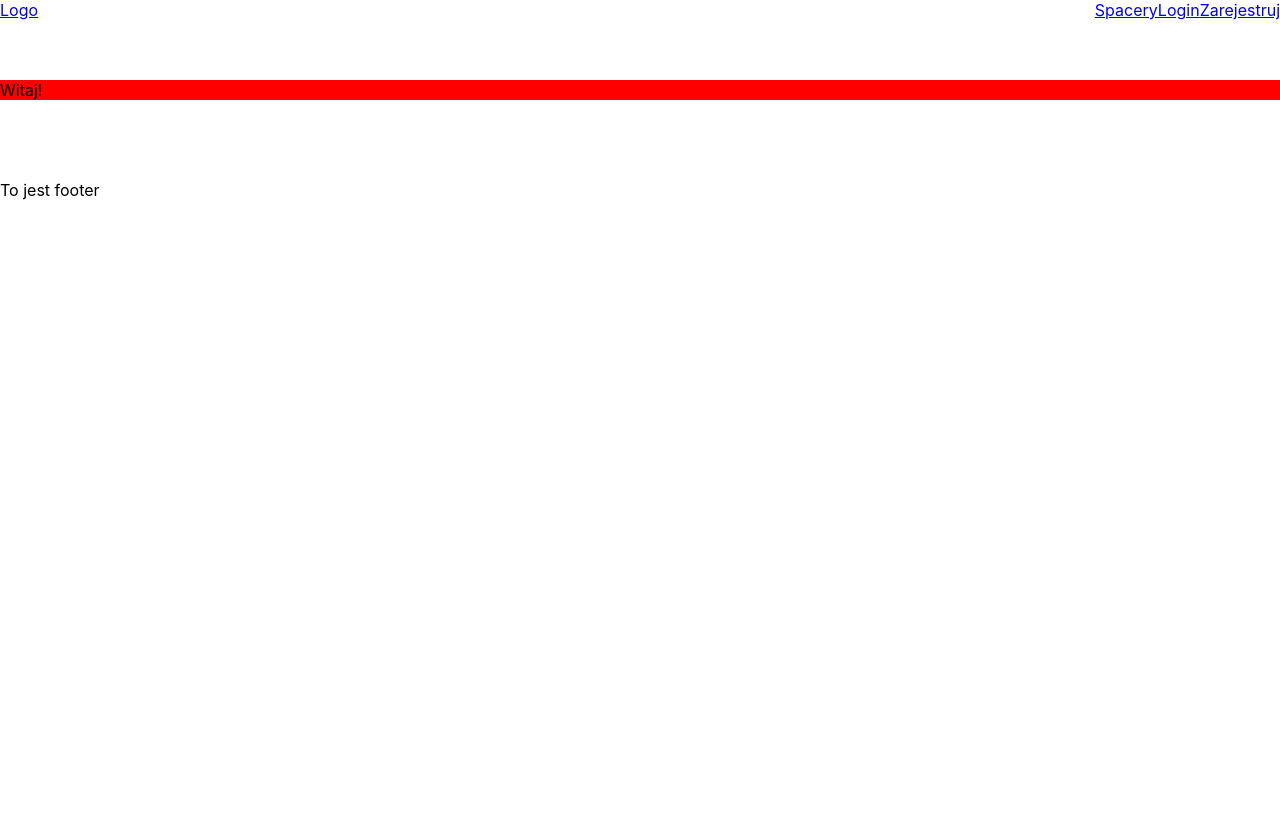
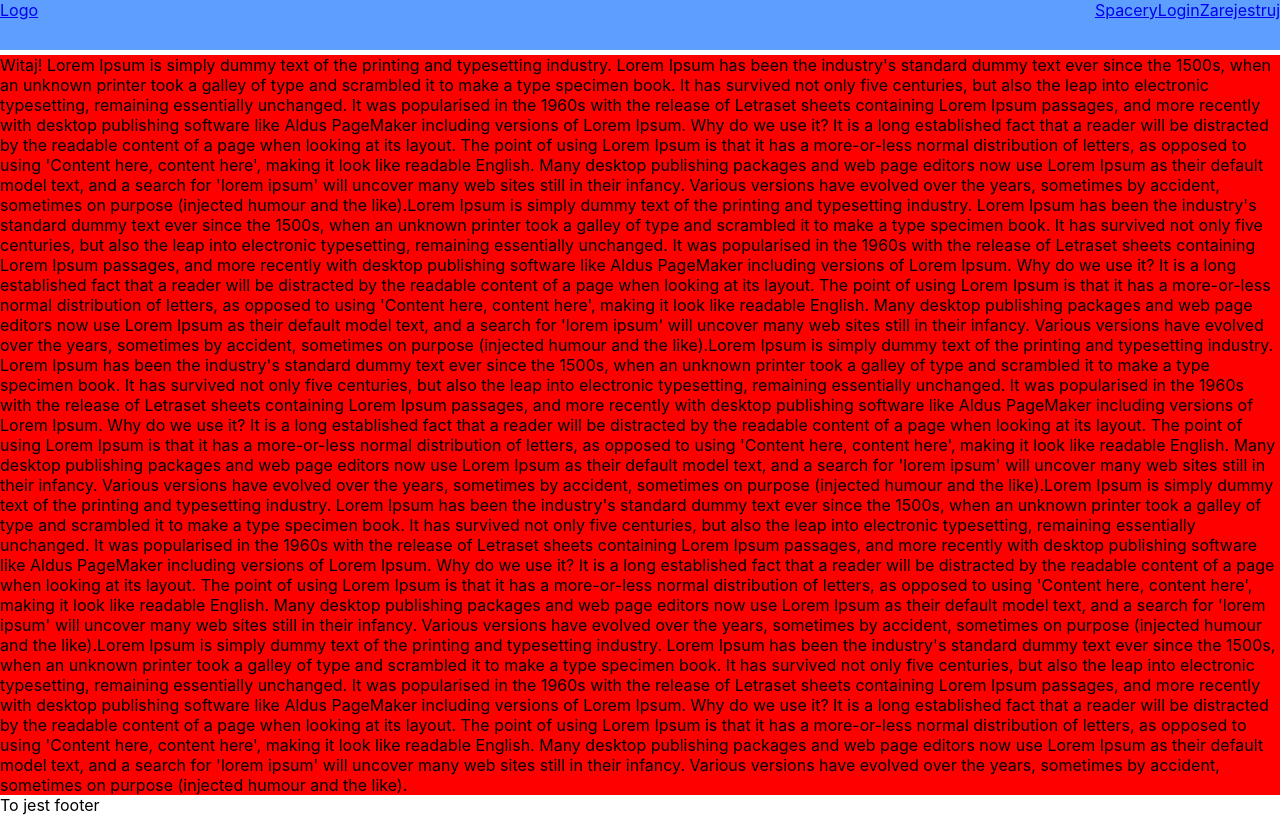
Before and after one commit to TomaszKorenberg/walk-dog, a React (Create React App) app: page / in a window 1280 px wide. Built offline with nearby package versions, Linux system fonts and the light colour scheme.

Commit message:
some styles

```diff
--- a/src/components/App.scss
+++ b/src/components/App.scss
@@ -1,4 +1,14 @@
+/** * Eric Meyer's Reset CSS v2.0 (https://meyerweb.com/eric/tools/css/reset/) * http://cssreset.com */
+html, div, span, applet, object, iframe, h1, h2, h3, h4, h5, h6, p, blockquote, pre, a, abbr, acronym, address, big, cite, code, del, dfn, em, img, ins, kbd, q, s, samp, small, strike, strong, sub, sup, tt, var, b, u, i, center, dl, dt, dd, ol, ul, li, fieldset, form, label, legend, table, caption, tbody, tfoot, thead, tr, th, td, article, aside, canvas, details, embed, figure, figcaption, footer, header, hgroup, menu, nav, output, ruby, section, summary, time, mark, audio, video {
+  margin: 0;
+  padding: 0;
+  border: 0;
+  font-size: 100%;
+  font: inherit;
+  vertical-align: baseline;
+}
+
 main{
-  margin-top: 80px;
+  margin-top: 55px;
   min-height: 100px;
 }
--- a/src/components/Header.jsx
+++ b/src/components/Header.jsx
@@ -1,17 +1,26 @@
 import "./Header.scss";
 import React from "react";
-import {BrowserRouter as Router, Link} from "react-router-dom";
+import { Link} from "react-router-dom";
 
 
 const Header = () => (
     <header>
-
-        <Link to={"/"}>Logo</Link>
-        <div>
-            <Link to={"/walks"}>Spacery</Link>
-            <Link to={"/login"}>Login</Link>
-            <Link to={"/register"}>Zarejestruj</Link>
-        </div>
+        <nav>
+            <li>
+                <Link to={"/"}>Logo</Link>
+            </li>
+            <div className={"menu-right"}>
+                <li className={"menu-right-li"}>
+                    <Link to={"/walks"}>Spacery</Link>
+                </li>
+                <li className={"menu-right-li"}>
+                    <Link to={"/login"}>Login</Link>
+                </li>
+                <li className={"menu-right-li"}>
+                    <Link to={"/register"}>Zarejestruj</Link>
+                </li>
+            </div>
+        </nav>
     </header>
 );
 
--- a/src/components/Header.scss
+++ b/src/components/Header.scss
@@ -1,8 +1,22 @@
-header{
+nav{
   display: flex;
   justify-content: space-between;
   position: fixed;
   width: 100%;
-  height: 80px;
-  top:0px;
+  height: 50px;
+  top: 0px;
+  background-color: #5E9EFF;
 }
+
+li {
+  list-style-type: none;
+}
+
+.menu-right-li:hover{
+  background:#556680
+}
+
+.menu-right{
+  display: flex;
+  justify-content: space-between;
+}
--- a/src/components/pages/DashboardPage.jsx
+++ b/src/components/pages/DashboardPage.jsx
@@ -3,7 +3,23 @@ import React from "react";
 
 
 const DashboardPage = () => (
-    <div className={"dashboard-div"}>Witaj!</div>
+    <div className={"dashboard-div"}>Witaj! Lorem Ipsum is simply dummy text of the printing and typesetting industry. Lorem Ipsum has been the industry's standard dummy text ever since the 1500s, when an unknown printer took a galley of type and scrambled it to make a type specimen book. It has survived not only five centuries, but also the leap into electronic typesetting, remaining essentially unchanged. It was popularised in the 1960s with the release of Letraset sheets containing Lorem Ipsum passages, and more recently with desktop publishing software like Aldus PageMaker including versions of Lorem Ipsum.
+
+        Why do we use it?
+        It is a long established fact that a reader will be distracted by the readable content of a page when looking at its layout. The point of using Lorem Ipsum is that it has a more-or-less normal distribution of letters, as opposed to using 'Content here, content here', making it look like readable English. Many desktop publishing packages and web page editors now use Lorem Ipsum as their default model text, and a search for 'lorem ipsum' will uncover many web sites still in their infancy. Various versions have evolved over the years, sometimes by accident, sometimes on purpose (injected humour and the like).Lorem Ipsum is simply dummy text of the printing and typesetting industry. Lorem Ipsum has been the industry's standard dummy text ever since the 1500s, when an unknown printer took a galley of type and scrambled it to make a type specimen book. It has survived not only five centuries, but also the leap into electronic typesetting, remaining essentially unchanged. It was popularised in the 1960s with the release of Letraset sheets containing Lorem Ipsum passages, and more recently with desktop publishing software like Aldus PageMaker including versions of Lorem Ipsum.
+
+        Why do we use it?
+        It is a long established fact that a reader will be distracted by the readable content of a page when looking at its layout. The point of using Lorem Ipsum is that it has a more-or-less normal distribution of letters, as opposed to using 'Content here, content here', making it look like readable English. Many desktop publishing packages and web page editors now use Lorem Ipsum as their default model text, and a search for 'lorem ipsum' will uncover many web sites still in their infancy. Various versions have evolved over the years, sometimes by accident, sometimes on purpose (injected humour and the like).Lorem Ipsum is simply dummy text of the printing and typesetting industry. Lorem Ipsum has been the industry's standard dummy text ever since the 1500s, when an unknown printer took a galley of type and scrambled it to make a type specimen book. It has survived not only five centuries, but also the leap into electronic typesetting, remaining essentially unchanged. It was popularised in the 1960s with the release of Letraset sheets containing Lorem Ipsum passages, and more recently with desktop publishing software like Aldus PageMaker including versions of Lorem Ipsum.
+
+        Why do we use it?
+        It is a long established fact that a reader will be distracted by the readable content of a page when looking at its layout. The point of using Lorem Ipsum is that it has a more-or-less normal distribution of letters, as opposed to using 'Content here, content here', making it look like readable English. Many desktop publishing packages and web page editors now use Lorem Ipsum as their default model text, and a search for 'lorem ipsum' will uncover many web sites still in their infancy. Various versions have evolved over the years, sometimes by accident, sometimes on purpose (injected humour and the like).Lorem Ipsum is simply dummy text of the printing and typesetting industry. Lorem Ipsum has been the industry's standard dummy text ever since the 1500s, when an unknown printer took a galley of type and scrambled it to make a type specimen book. It has survived not only five centuries, but also the leap into electronic typesetting, remaining essentially unchanged. It was popularised in the 1960s with the release of Letraset sheets containing Lorem Ipsum passages, and more recently with desktop publishing software like Aldus PageMaker including versions of Lorem Ipsum.
+
+        Why do we use it?
+        It is a long established fact that a reader will be distracted by the readable content of a page when looking at its layout. The point of using Lorem Ipsum is that it has a more-or-less normal distribution of letters, as opposed to using 'Content here, content here', making it look like readable English. Many desktop publishing packages and web page editors now use Lorem Ipsum as their default model text, and a search for 'lorem ipsum' will uncover many web sites still in their infancy. Various versions have evolved over the years, sometimes by accident, sometimes on purpose (injected humour and the like).Lorem Ipsum is simply dummy text of the printing and typesetting industry. Lorem Ipsum has been the industry's standard dummy text ever since the 1500s, when an unknown printer took a galley of type and scrambled it to make a type specimen book. It has survived not only five centuries, but also the leap into electronic typesetting, remaining essentially unchanged. It was popularised in the 1960s with the release of Letraset sheets containing Lorem Ipsum passages, and more recently with desktop publishing software like Aldus PageMaker including versions of Lorem Ipsum.
+
+        Why do we use it?
+        It is a long established fact that a reader will be distracted by the readable content of a page when looking at its layout. The point of using Lorem Ipsum is that it has a more-or-less normal distribution of letters, as opposed to using 'Content here, content here', making it look like readable English. Many desktop publishing packages and web page editors now use Lorem Ipsum as their default model text, and a search for 'lorem ipsum' will uncover many web sites still in their infancy. Various versions have evolved over the years, sometimes by accident, sometimes on purpose (injected humour and the like).</div>
+
 );
 
 export default DashboardPage;
```
